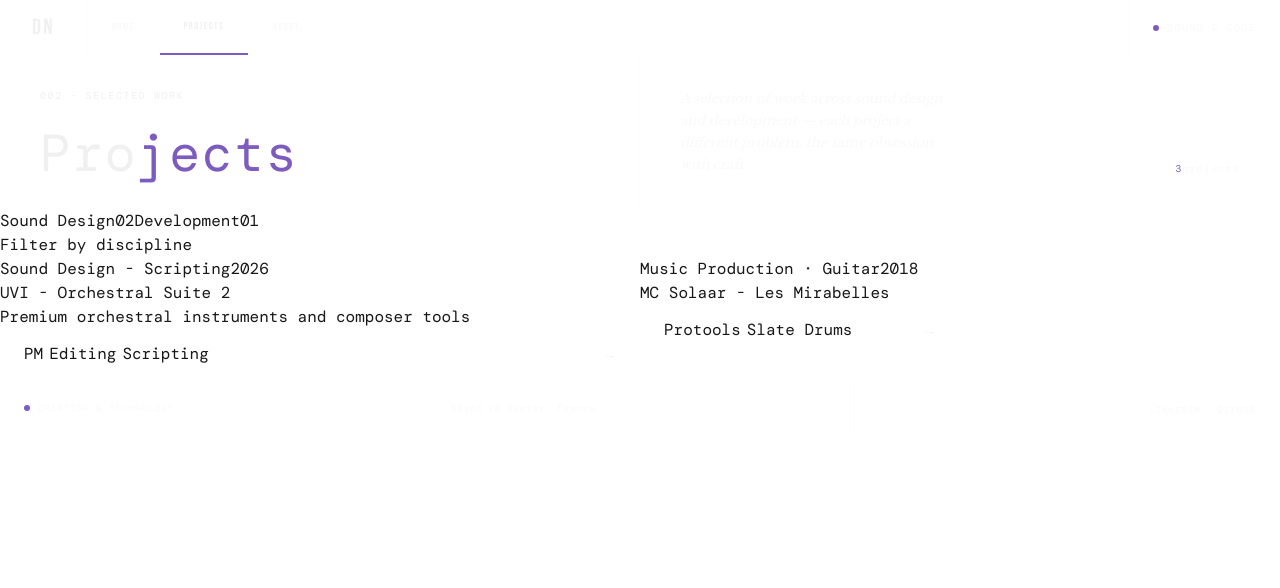
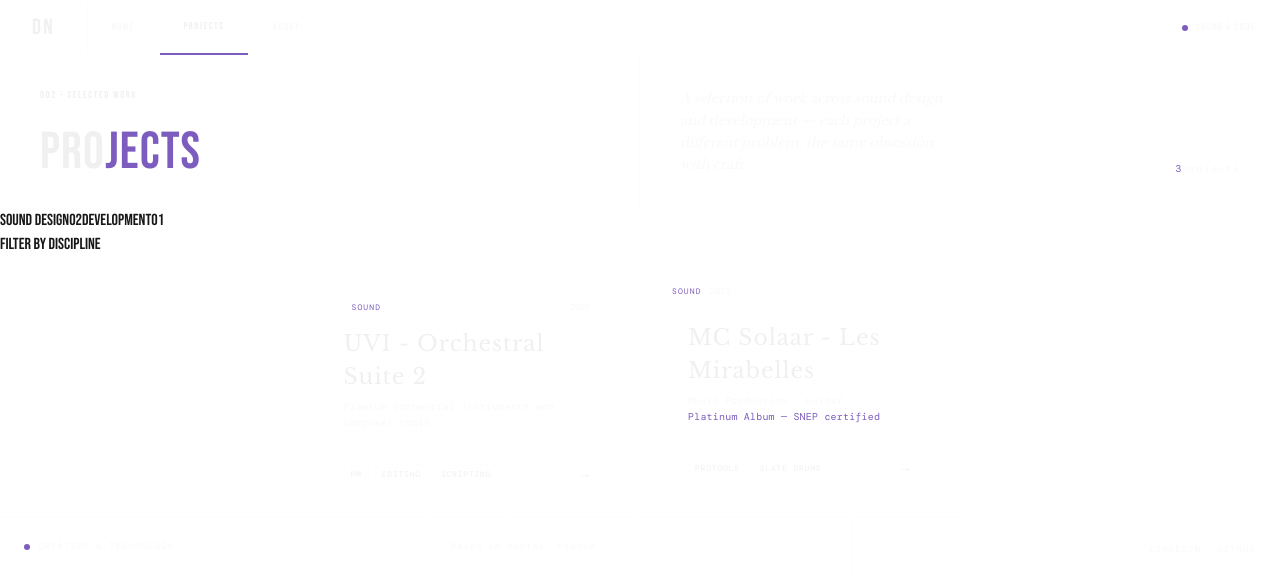
Before and after one commit to damienvallet/dada-noise, a Next.js app: page /projects in a window 1280 px wide. Shown: the top 588 px of the page. Built offline with nearby package versions, Linux system fonts and the light colour scheme; a web font is replaced by a local one.

Commit message:
add projectCard

```diff
--- a/components/Projects/ProjectCard.tsx
+++ b/components/Projects/ProjectCard.tsx
@@ -7,28 +7,29 @@
 };
 
 export default function ProjectCard({ project, featured }: Props) {
+  if (featured) {
     return (
-    <div className={`${styles.card} ${featured} ? ${styles.featuredCard} : ""`}>
+      <div className={`${styles.card} ${featured ? styles.featuredCard : ""} `}>
         <div className={styles.thumb}>
-        <div className={styles.scan}></div>
+          <div className={styles.scan} />
           <div className={styles.waveform}></div>
         </div>
         <div className={styles.wideRight}>
           <div className={styles.cardBody}>
             <div className={styles.cardMeta}>
-            <span className={styles.cardTag}>{project.sub}</span>
+              <span className={styles.cardTag}>{project.type}</span>
               <span className={styles.cardYear}>{project.year}</span>
             </div>
-          <div className={styles.title}>{project.name}</div>
+            <div className={styles.cardTitle}>{project.name}</div>
             <div className={styles.description}>{project.description}</div>
             <div className={styles.embedBar}></div>
           </div>
           <div className={styles.footer}>
             <div className={styles.tools}>
-            {project.tools.map((val: string, index: number) => {
+              {project.tools.map((tool) => {
                 return (
-                <div key={index} className={styles.toolTag}>
-                  {val}
+                  <div key={tool} className={styles.toolTag}>
+                    {tool}
                   </div>
                 );
               })}
@@ -39,3 +40,31 @@
       </div>
     );
   }
+
+  return (
+    <div className={styles.card}>
+      <div className={styles.cardThumb}>
+        <div className={styles.scan} />
+        <span className={styles.cardTag}>{project.type}</span>
+        <span className={styles.cardYear}>{project.year}</span>
+      </div>
+      <div className={styles.cardBody}>
+        <div className={styles.cardTitle}>{project.name} </div>
+        <div className={styles.description}>{project.sub}</div>
+        {project.certification && (
+          <div className={styles.cardCert}>{project.certification}</div>
+        )}
+      </div>
+      <div className={styles.footer}>
+        <div className={styles.tools}>
+          {project.tools.map((tool) => (
+            <span key={tool} className={styles.toolTag}>
+              {tool}
+            </span>
+          ))}
+        </div>
+        <span className={styles.cardArrow}>→</span>
+      </div>
+    </div>
+  );
+}
--- a/components/Projects/Projects.module.css
+++ b/components/Projects/Projects.module.css
@@ -1,7 +1,3 @@
-div {
-  font-family: var(--font-mono);
-}
-
 .header {
   position: relative;
   z-index: var(--z-content);
@@ -75,6 +71,55 @@
   border-bottom: 1px solid var(--border);
 }
 
+.card {
+  border-right: 1px solid var(--border);
+  border-bottom: 1px solid var(--border);
+  padding: 20px 24px;
+  cursor: pointer;
+  transition: background var(--transition);
+  overflow: hidden;
+  font-family: var(--font-mono);
+}
+
+.card:hover {
+  background: var(--accent-subtle);
+}
+
+.cardFeatured {
+  grid-column: span 2;
+  display: grid;
+  grid-template-columns: 1fr 1fr;
+}
+
+.card:last-child {
+  border-right: none;
+}
+
+.thumb {
+  position: relative;
+  display: flex;
+  align-items: center;
+  justify-content: center;
+  overflow: hidden;
+  /* background: var(--accent); */
+
+}
+
+.scan {
+  position: absolute;
+  inset: 0;
+  background: repeating-linear-gradient(0deg, transparent, transparent 3px, rgba(240, 240, 240, 0.008) 3px, rgba(240, 240, 240, 0.008) 4px);
+}
+
+.waveform {
+  display: flex;
+  align-items: center;
+  gap: 2px;
+  position: relative;
+  z-index: var(--z-content);
+}
+
+
 .cardTitle {
   font-family: var(--font-serif);
   font-size: 22px;
@@ -104,8 +149,69 @@
   flex-wrap: wrap;
 }
 
+.toolTag {
+  font-size: 8px;
+  letter-spacing: 0.1em;
+  text-transform: uppercase;
+  padding: 2px 6px;
+  background: rgba(240, 240, 240, 0.05);
+  ;
+  color: var(--text);
+  border: 1px solid var(--border);
+}
+
 .cardArrow {
   font-size: 13px;
   color: var(--text);
   transition: color var(--transition);
 }
+
+.wideRight {
+  display: flex;
+  flex-direction: column;
+  justify-content: space-between;
+}
+
+.cardBody {
+  padding: 20px 24px;
+}
+
+.cardMeta {
+  display: flex;
+  align-items: center;
+  justify-content: space-between;
+  margin-bottom: 10px;
+}
+
+.cardTag {
+  font-size: 8px;
+  letter-spacing: 0.14em;
+  text-transform: uppercase;
+  padding: 3px 7px;
+  border: 1px solid var(--border);
+  color: var(--accent);
+}
+
+.cardYear {
+  font-size: 9px;
+  color: var(--text-muted);
+}
+
+.featuredCard {
+  display: grid;
+  grid-template-columns: 1fr 1fr;
+}
+
+.description {
+  font-size: 10px;
+  color: var(--text-muted);
+  line-height: 1.6;
+  letter-spacing: 0.02em;
+}
+
+.cardCert {
+  font-size: 10px;
+  color: var(--accent);
+  line-height: 1.6;
+  letter-spacing: 0.02em;
+}
```
Lines whose indentation alone changed are shown as unchanged.
